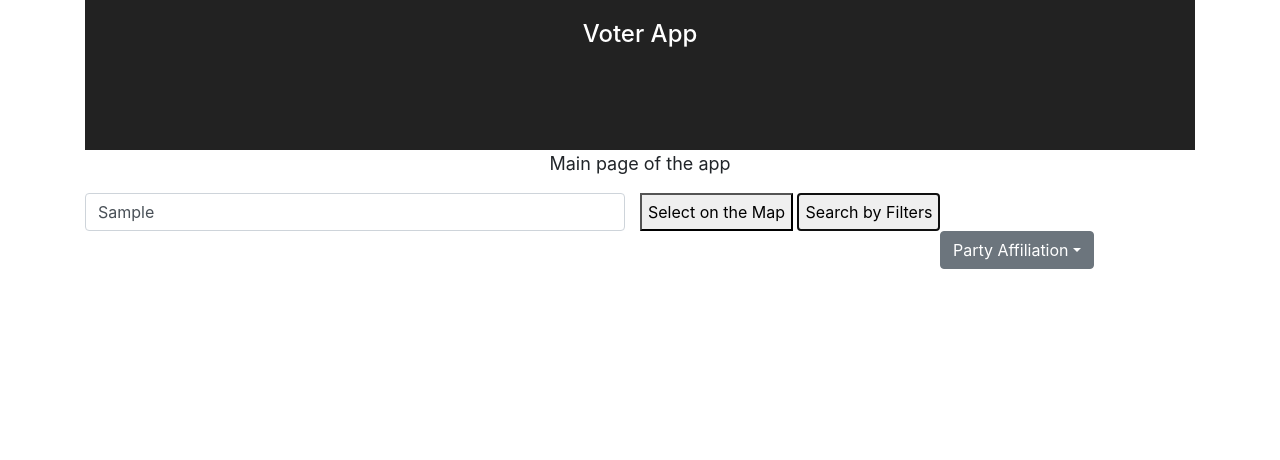
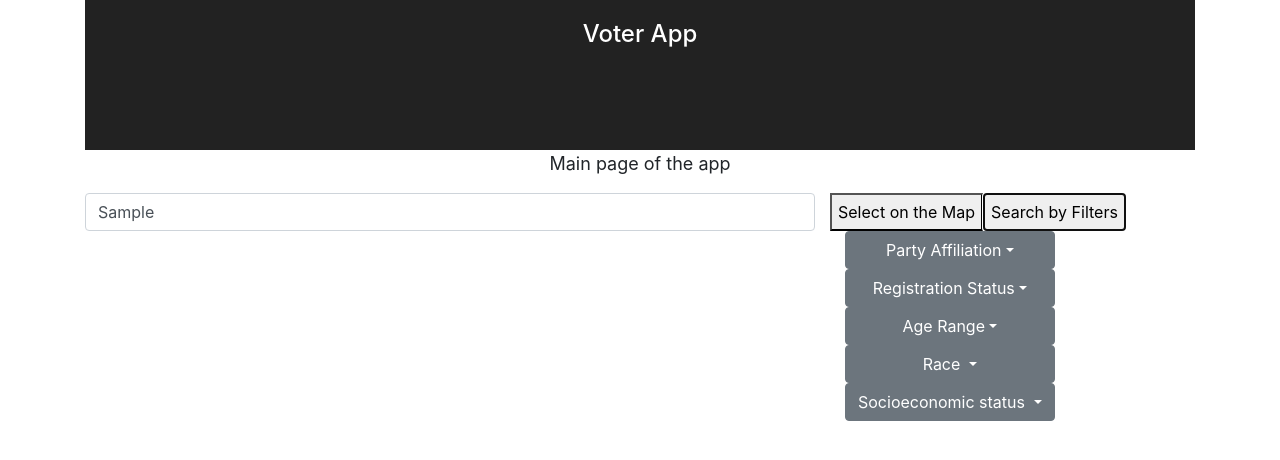
Before and after one commit to etuta/VoteDB, a React (Create React App) app in the folder client/: page / in a window 1280 px wide. Both pictures are taken after typing "Sample" into the empty fields and a click on the button "Search by Filters". Shown: the top 460 px of the page. Built offline with nearby package versions, Linux system fonts and the light colour scheme.

Commit message:
First attempt

```diff
--- a/client/src/App.js
+++ b/client/src/App.js
@@ -1,12 +1,14 @@
-import React, { useState, useEffect, useRef } from "react";
+import React, { useState, useEffect, useRef, Component } from "react";
 // import Accordion from 'react-bootstrap/Accordion'
 // import Card from 'react-bootstrap/Card'
 import Popover from "react-bootstrap/Popover";
 import Overlay from "react-bootstrap/Overlay";
 import Tooltip from "react-bootstrap/Tooltip";
+import { Map, GoogleApiWrapper } from "google-maps-react";
 //import logo from "./logo.svg";
 import "./App.css";
 import styled from "styled-components";
+
 import {
   Container,
   Row,
@@ -18,14 +20,36 @@ import {
   DropdownMenu,
   DropdownItem
 } from "reactstrap";
+
 import { MDBCol, MDBInput } from "mdbreact";
 const Button = styled.button``;
+
+const mapStyles = {
+  width: "100%",
+  height: "100%"
+};
+
+/* const MapContainer =  (props) => {
+       return (<Map
+        google={props.google}
+        zoom={14}
+        style={mapStyles}
+        initialCenter={{
+         lat: -1.2884,
+         lng: 36.8233
+        }}
+      />);
+    }; */
 
 const App = () => {
   const [target, setTarget] = useState(null);
   const [dropdownOpen, setOpen] = useState(false);
+
   const toggle = () => setOpen(!dropdownOpen);
+
   const [show, setShow] = useState(false);
+  const [mode, setMode] = useState("view");
+
   //  const target = useRef(null);
   const ref = useRef(null);
 
@@ -44,7 +68,7 @@ const App = () => {
         <p className="App-intro">Main page of the app</p>
         <>
           <Row>
-            <MDBCol md="6">
+            <MDBCol md="8">
               <input
                 className="form-control"
                 type="text"
@@ -52,27 +76,28 @@ const App = () => {
                 aria-label="Search location"
               />
             </MDBCol>
-            <Button
+            <button
               onClick={handleClick}
               margin-right="40px"
               variant="Search on the Map"
             >
               Select on the Map
-            </Button>{" "}
-            &nbsp;
-            <Button
-              onClick={handleClick}
+            </button>{" "}
+            <button
+              onClick={() => {
+                setMode("filter");
+              }}
               margin-left="400px"
               variant="Search by Filters:"
             >
               {" "}
               Search by Filters{" "}
-            </Button>{" "}
-            <Col></Col>
+            </button>{" "}
           </Row>
 
-          <Row>
-            <Col sm={{ size: "auto", offset: 9 }}>
+          {mode === "filter" && (
+            <Row margin-top="100px">
+              <Col sm={{ size: "auto", offset: 8 }}>
                 <ListGroup>
                   <ButtonDropdown isOpen={dropdownOpen} toggle={toggle}>
                     <DropdownToggle caret>Party Affiliation</DropdownToggle>
@@ -82,9 +107,60 @@ const App = () => {
                       <DropdownItem>Independent</DropdownItem>
                     </DropdownMenu>
                   </ButtonDropdown>
+
+                  <ButtonDropdown isOpen={dropdownOpen} toggle={toggle}>
+                    <DropdownToggle caret>Registration Status</DropdownToggle>
+                    <DropdownMenu>
+                      <DropdownItem> Registered </DropdownItem>
+                      <DropdownItem>Not Registered </DropdownItem>
+                    </DropdownMenu>
+                  </ButtonDropdown>
+
+                  <ButtonDropdown isOpen={dropdownOpen} toggle={toggle}>
+                    <DropdownToggle caret>Age Range</DropdownToggle>
+                    <DropdownMenu>
+                      <DropdownItem> 18-25 </DropdownItem>
+                      <DropdownItem> 25-35 </DropdownItem>
+                      <DropdownItem> 35-50 </DropdownItem>
+                      <DropdownItem> 50-70 </DropdownItem>
+                      <DropdownItem> 70-90 </DropdownItem>
+                      <DropdownItem> 90+ </DropdownItem>
+                    </DropdownMenu>
+                  </ButtonDropdown>
+
+                  <ButtonDropdown isOpen={dropdownOpen} toggle={toggle}>
+                    <DropdownToggle caret> Race </DropdownToggle>
+                    <DropdownMenu>
+                      <DropdownItem>
+                        {" "}
+                        American Indian or Alaska Native{" "}
+                      </DropdownItem>
+                      <DropdownItem> Asian </DropdownItem>
+                      <DropdownItem> Black or African American </DropdownItem>
+                      <DropdownItem> Hispanic or Latino </DropdownItem>
+                      <DropdownItem>
+                        {" "}
+                        Native Hawaiian or Other Pacific Islander{" "}
+                      </DropdownItem>
+                      <DropdownItem> White </DropdownItem>
+                    </DropdownMenu>
+                  </ButtonDropdown>
+
+                  <ButtonDropdown isOpen={dropdownOpen} toggle={toggle}>
+                    <DropdownToggle caret>
+                      {" "}
+                      Socioeconomic status{" "}
+                    </DropdownToggle>
+                    <DropdownMenu>
+                      <DropdownItem> Low </DropdownItem>
+                      <DropdownItem> Medium </DropdownItem>
+                      <DropdownItem> High </DropdownItem>
+                    </DropdownMenu>
+                  </ButtonDropdown>
                 </ListGroup>
               </Col>
             </Row>
+          )}
         </>
       </div>
     </Container>
--- a/package.json
+++ b/package.json
@@ -45,11 +45,14 @@
   },
   "dependencies": {
     "bootstrap": "^4.4.1",
+    "google-maps-react": "^2.0.2",
     "mdbreact": "^4.25.5",
     "react-bootstrap": "^1.0.0",
+    "react-google-maps": "^9.4.5",
     "react-native": "^0.62.2",
     "reactstrap": "^8.4.1",
     "save": "^2.4.0",
+    "styled": "^1.0.0",
     "styled-components": "^5.1.0"
   }
 }
```
Also changed, not shown: 1 other file (tests, documents, lock files or other folders). Lines whose indentation alone changed are shown as unchanged.
